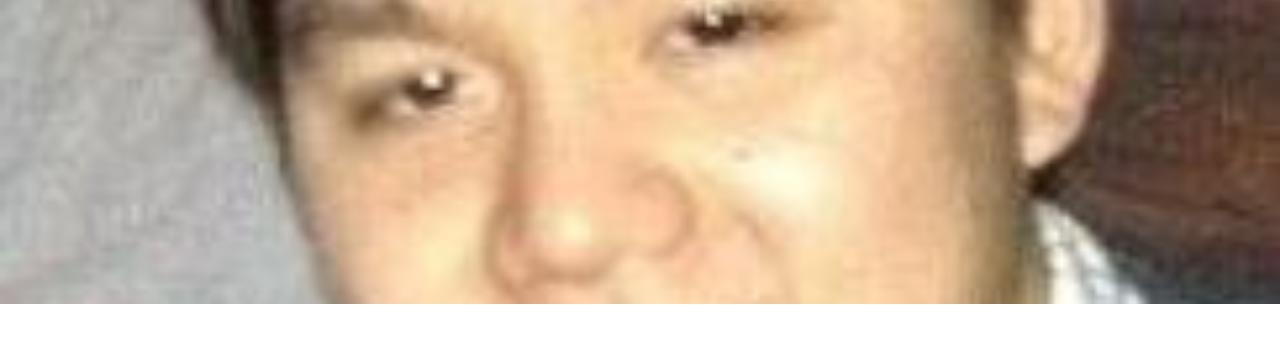
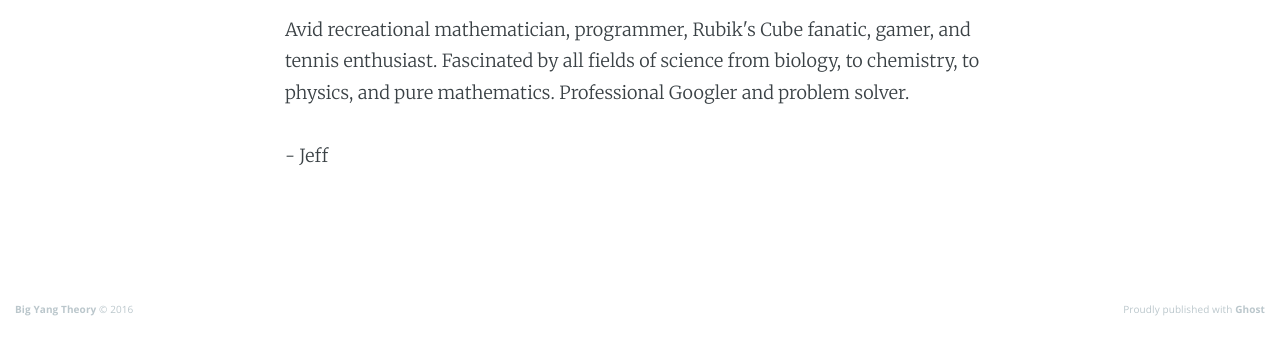
Before and after one commit to jeffycyang/jeffycyang.github.io, a plain HTML site: page about/index.html in a window 1280 px wide. Shown: the part 216-558 px from the top of the page. Drawn offline with nearby package versions, Linux system fonts and the light colour scheme.

Commit message:
Blog update at 2016-01-05 01:13:08

```diff
--- a/about/index.html
+++ b/about/index.html
@@ -17,7 +17,7 @@
 
 
 
-<header class="main-header post-head " style="background-image: url(../content/images/2016/01/jeffyang-avatar-1.jpeg)"><nav class="main-nav overlay clearfix"><a class="menu-button icon-menu" href="index.html#"><span class="word">Menu</span></a>
+<header class="main-header post-head no-cover"><nav class="main-nav  clearfix"><a class="menu-button icon-menu" href="index.html#"><span class="word">Menu</span></a>
     </nav></header><main class="content" role="main"><article class="post page"><header class="post-header"><h1 class="post-title">About</h1>
         </header><section class="post-content"><p>Avid recreational mathematician, programmer, Rubik's Cube fanatic, gamer, and tennis enthusiast.  Fascinated by all fields of science from biology, to chemistry, to physics, and pure mathematics.  Professional Googler and problem solver.</p>
 
```
